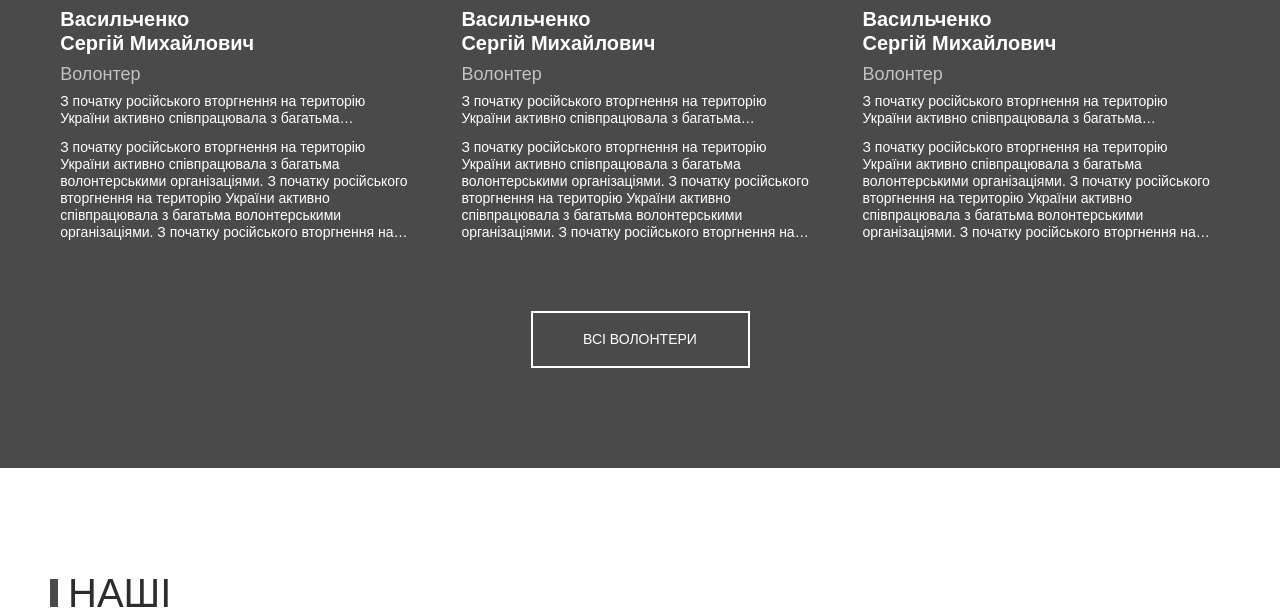
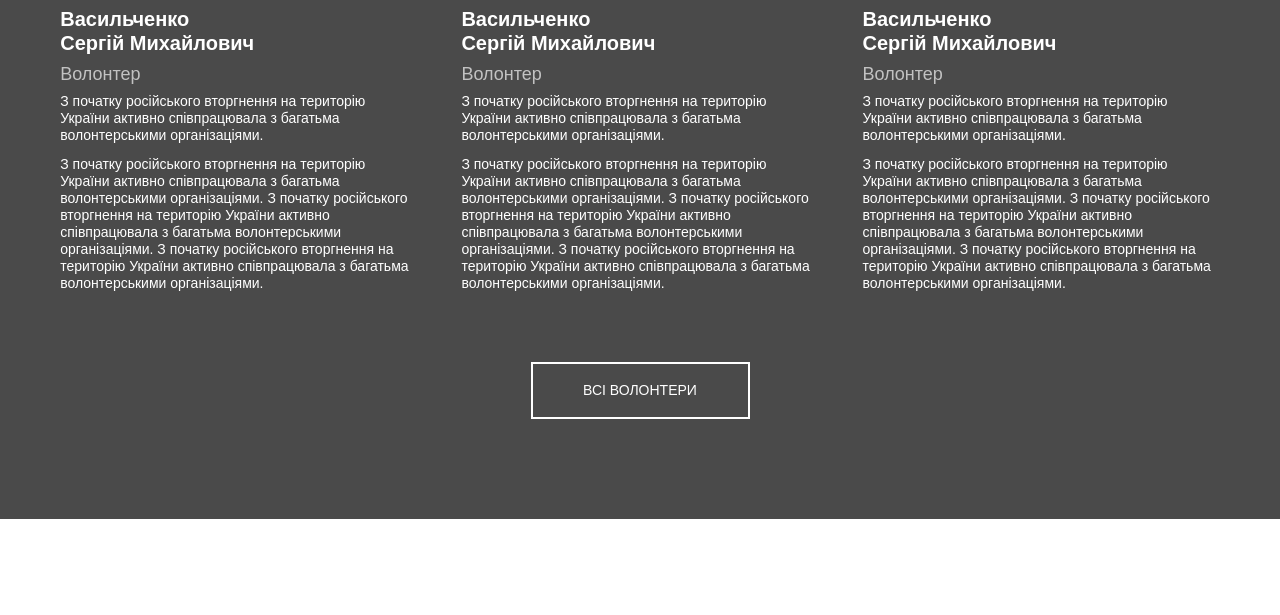
Before and after one commit to SergAlKoba/motohabhelp, a website with bundled scripts: page assets/index.html in a window 1280 px wide. Shown: the part 2618-3233 px from the top of the page. Built offline with nearby package versions, Linux system fonts and the light colour scheme; files whose address does not match are found by name.

Commit message:
text valanter

```diff
--- a/assets/scss/home.scss
+++ b/assets/scss/home.scss
@@ -354,20 +354,13 @@
                     color: #FFFFFF;
                     line-height: 17px;
                     margin-bottom: 8px;
-                    -webkit-line-clamp: 2;
-                    display: -webkit-box;
-                    -webkit-box-orient: vertical;
-                    overflow: hidden;
                     &:last-child{
                         margin-bottom: 0;
                     }
                 }
                 article{
                     p{
-                        -webkit-line-clamp: 6;
-                        display: -webkit-box;
-                        -webkit-box-orient: vertical;
-                        overflow: hidden;
+
                     }
                 }
             }
--- a/assets/scss/volunteers.scss
+++ b/assets/scss/volunteers.scss
@@ -87,20 +87,13 @@
                     color: #2D2D2D;
                     line-height: 17px;
                     margin-bottom: 8px;
-                    -webkit-line-clamp: 2;
-                    display: -webkit-box;
-                    -webkit-box-orient: vertical;
-                    overflow: hidden;
                     &:last-child{
                         margin-bottom: 0;
                     }
                 }
                 article{
                     p{
-                        -webkit-line-clamp: 6;
-                        display: -webkit-box;
-                        -webkit-box-orient: vertical;
-                        overflow: hidden;
+
                     }
                 }
             }
```
Also changed, not shown: markup/css/home.min.css, markup/css/volunteers.min.css.
